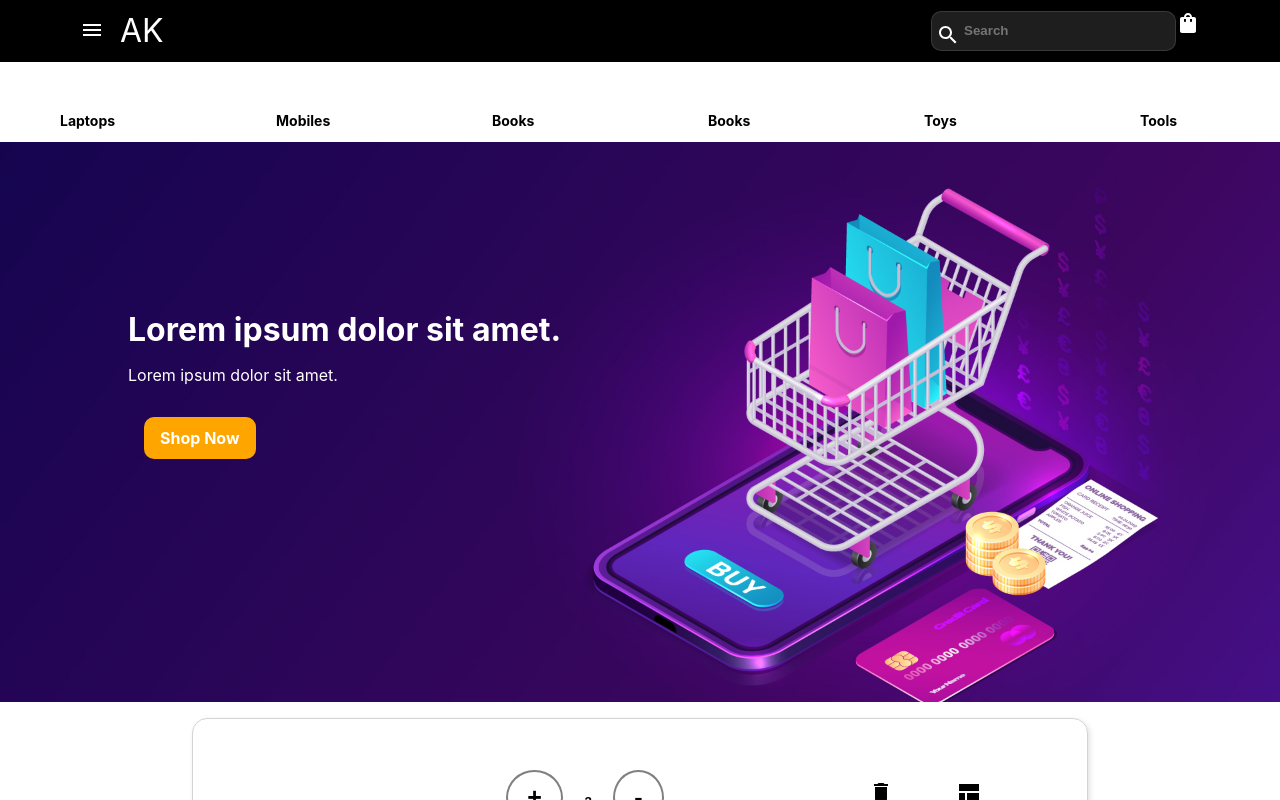
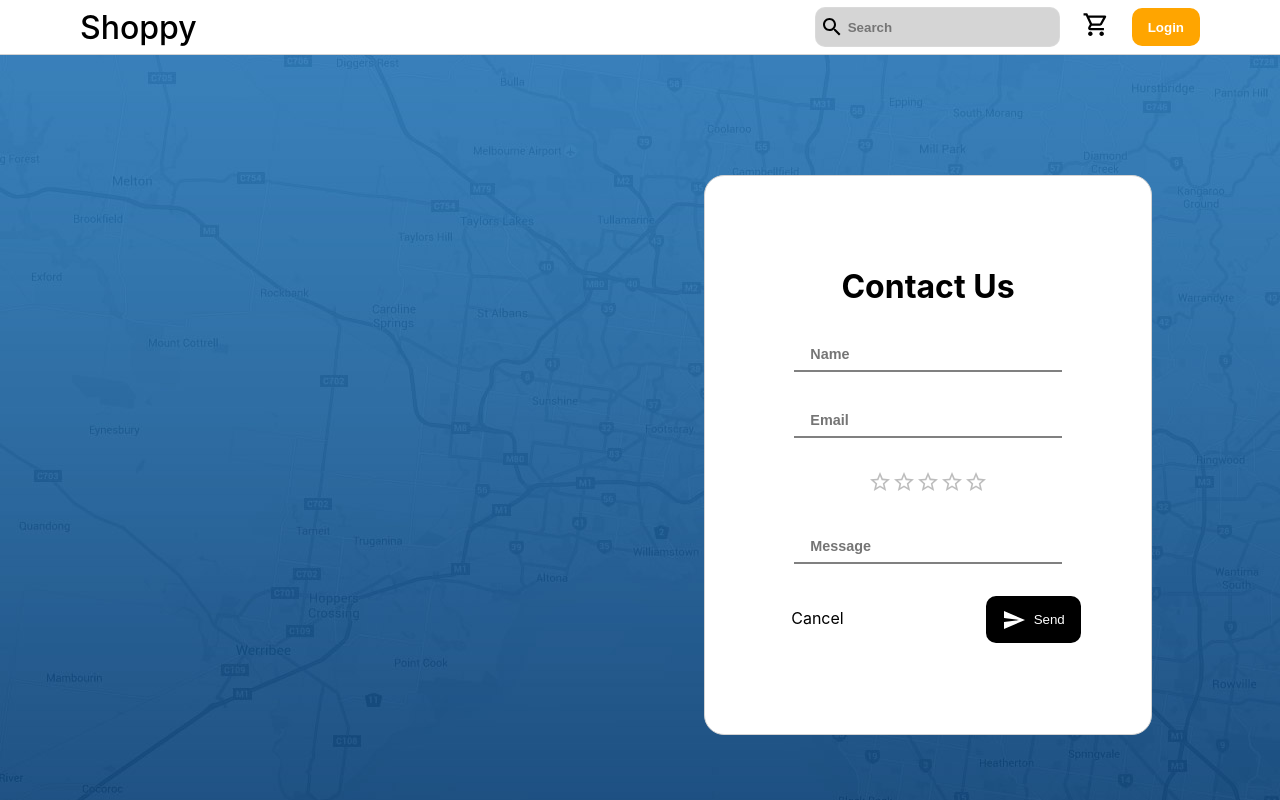
Before and after one commit to codx-paradise/E-Commerce, a React (Create React App) app: page / in a window 1280 px wide. Shown: the top 800 px of the page. Built offline with nearby package versions, Linux system fonts and the light colour scheme.

Commit message:
Optimise

```diff
--- a/src/App.js
+++ b/src/App.js
@@ -3,14 +3,14 @@ import Footer from './components/Footer';
 import Home from './Pages/Home';
 import './Pages/style.css';
 import './components/style2.css'
-import Cart from './Pages/Cart';
+import Contact from './Pages/Contact_us'
+
 
 function App() {
   return (
     <>
     <Header/>
-    <Home/>
-    <Cart/>
+    <Contact/>
     <Footer/>
     </>
   );
--- a/src/Pages/Category.jsx
+++ /dev/null
@@ -1,48 +0,0 @@
-import React from 'react'
-
-const Category = () => {
-  return (
-    <>
-    <div className="category">
-    <div className="item">
-        <div className="image">
-            <img src="" alt="" />
-        </div>
-        <p>Laptops</p>
-    </div>
-    <div className="item">
-        <div className="image">
-            <img src="" alt="" />
-        </div>
-        <p>Mobiles</p>
-    </div>
-    <div className="item">
-        <div className="image">
-            <img src="" alt="" />
-        </div>
-        <p>Books</p>
-    </div>
-    <div className="item">
-        <div className="image">
-            <img src="" alt="" />
-        </div>
-        <p>Books</p>
-    </div>
-    <div className="item">
-        <div className="image">
-            <img src="" alt="" />
-        </div>
-        <p>Toys</p>
-    </div>
-    <div className="item">
-        <div className="image">
-            <img src="" alt="" />
-        </div>
-        <p>Tools</p>
-    </div>
-    </div>
-    </>
-  )
-}
-
-export default Category
--- a/src/Pages/Contact_us.jsx
+++ b/src/Pages/Contact_us.jsx
@@ -1,5 +1,6 @@
 import React from 'react';
 import  SendIcon from '@mui/icons-material/Send';
+import { Rating } from '@mui/material';
 
 const Contact = () => {
   return (
@@ -9,9 +10,12 @@ const Contact = () => {
           <h2>Contact Us</h2>
             <input type="text" placeholder='Name' autoComplete='true' />
             <input type="email" name="Email" placeholder='Email' id="" autoComplete='true' />
-            <input type="tel" name="Tel" id="" placeholder='Phone' autoComplete='true' />
+            <p>{<Rating/>}</p>
             <input type="text" placeholder='Message' autoComplete='true'/>
-            <button type="submit">{<SendIcon/>} Send </button>
+            <div className="btn-g">
+              <a href="#" className="btn">Cancel</a>
+            <button type="submit" className='btn'>{<SendIcon/>} Send </button>
+            </div>
         </form>
     </div>
     </>
--- a/src/Pages/Home.jsx
+++ b/src/Pages/Home.jsx
@@ -1,21 +1,29 @@
-import React from 'react'
-import bg from '../images/bg.jpg'
-import Category from './Category'
+import React from 'react';
+import bg from '../images/bg.jpg';
+import Card from '../components/Card'
 
 const Home = () => {
   return (
     <>
-    <Category/>
     <div id="home">
         <div className="image">
             <img src={bg} alt="" />
         </div>
         <div className="content">
-            <h1>Lorem ipsum dolor sit amet.</h1>
-            <p>Lorem ipsum dolor sit amet.</p>
-            <a href="#">Shop Now</a>
+            <h1>500+</h1>
+            <p>New Collections Available !</p>
+            <p className='c-2'>10% Discount for New users</p>
         </div>
-    </div>
+      </div>
+      <div className="popular-products">
+        <h3 className='heading'>Popular Brands</h3>
+        <div className="container">
+        <Card/>
+        <Card/>
+        <Card/>
+        <a href="#"> view all</a>
+        </div>
+      </div>
     </>
   )
 }
--- a/src/Pages/style.css
+++ b/src/Pages/style.css
@@ -5,12 +5,16 @@
 }
 /* Header page*/
 #header{
-    background: black;
-    color: white;
     display: flex;
     align-items: center;
     justify-content: space-between;
-    padding: 0.7rem 5rem;
+    padding: 0.6rem 5rem;
+    height: 55px !important;
+    border-bottom: 1px solid lightgray;
+    position: sticky;
+    top: 0;
+    z-index: 500;
+    background-color: white;
 }
 #header .search{
     position: relative;
@@ -18,10 +22,9 @@
 #header .search input{
     padding: 0.7rem 2rem;
     border: 1px solid rgba(255, 255, 255, 0.12);
-    background-color: rgb(18, 18, 18);
+    background-color: lightgray;
     background-image: linear-gradient(rgba(255, 255, 255, 0.05), rgba(255, 255, 255, 0.05));
     outline: none;
-    color: white;
     border-radius: 10px;
     font-weight: bold;
 }
@@ -31,46 +34,23 @@
     top: 20%;
 }
 #header .logo{
+    font-size: 2rem;
+    font-weight: 500;
+}
+#header .profile-bar{
     display: flex;
+    flex-flow: row nowrap;
+    justify-content: center;
     align-items: center;
     gap: 1rem;
-    font-size: 2rem !important;
 }
-#header .menu{
-    cursor: pointer;
+#header .shopbag svg{
+    width: 2.5rem;
+    height: 1.7rem;
 }
-
-
-/* Menu page*/
-.menu-bar{
-    border: 1.5px solid lightgray;
-    border-radius: 10px;
-    width: 20%;
-    text-align: center;
-    margin: 1rem 0 0 1rem;
-    padding: 2rem;
-    display: none;
-    position: absolute;
-    background-color: white;
-    z-index: 500;
-}
-.active{
-    display: block;
-}
-.menu-bar div{
-    padding: 1rem;
-    display: flex;
-    flex-flow: column nowrap;
-    gap: 1rem;
-    height: 100%;
-}
-.menu-bar div a{
-    text-decoration: none;
-    color: black;
+#header .btn{
+    background-color: orange;
     font-weight: bold;
-}
-.menu-bar div a:hover{
-    color: orange;
 }
 
 /* Home page*/
@@ -78,60 +58,51 @@
     position: relative;
 }
 #home .image{
-    height: 35rem;
+    height: 20rem;
     width: 100%;
 }
 #home .image img{
     width: 100%;
     height: 100%;
-    object-fit: cover;
+    object-fit:cover;
     overflow: hidden;
 }
 #home .content{
     position: absolute;
-    top: 30%;
-    left: 10%;
+    top: 15%;
+    left: 7%;
     text-align: justify;
     color: #fff;
+    font-style: italic;
+}
+#home .c-2{
+    font-size: 20px;
+    font-weight: 500;
+    margin: 1rem;
+    font-style: italic;
+}
+#home h1{
+    font-size: 6rem;
+}
+
+/*popular recommend */
+.popular-products .heading{
+    text-align: center;
+    font-size: 2rem;
+    margin: 1rem;
+    font-weight: 500;
+    border-bottom: 1px solid lightgray;
+    padding-bottom: 0.5rem;
+}
+.popular-products .container{
     display: flex;
-    flex-flow: column nowrap;
+    flex-wrap: wrap;
+    justify-content: center;
+    align-items: center;
     gap: 1rem;
 }
-#home .content a{
-    padding: 0.7rem 1rem;
-    width: fit-content;
-    text-decoration: none;
-    color: white;
-    background-color: orange;
-    border-radius: 10px;
-    margin: 1rem;
-    font-weight: bold;
-}
-
-/* Category page*/
-.category{
-    display: flex;
-    gap: 1rem;
-    justify-content: space-around;
-    align-items: center;
-    flex-flow: row nowrap;
-}
-.category .item{
-    font-size: 14px;
-    color: black;
-    width: 80px;
-    height: 80px;
-    overflow: hidden;
-    cursor: pointer;
-    font-weight: bold;
-}
-.category .image{
-    width: 50px;
-    height: 50px;
-}
-.category img{
-    width: 100%;
-    object-fit: cover;
+.popular-products a{
+    font-size: 1.4rem;
 }
 
 /* Footer page*/
@@ -168,9 +139,9 @@
     display: flex;
     justify-content: end;
     align-items: center;
-    width: 100vw;
     height: 100vh;
     background-image: url(..//images/contact.jpg);
+    overflow-x: hidden;
 }
 #contact form{
     padding: 2rem;
@@ -205,16 +176,21 @@
 }
 
 #contact button{
-    padding:0.6rem 2rem ;
-    border: none;
-    outline: none;
     background-color: black;
-    color: white;
-    border-radius: 10px;
     display: flex;
     justify-content: baseline;
     align-items: center;
     gap: 0.5rem;
-    margin-left: 50%;
     cursor: pointer;
 }
+
+#contact .btn-g{
+    display: flex;
+    justify-content: space-between;
+    width: 80%;
+}
+.btn-g a{
+    background: transparent;
+    color: black;
+    text-decoration: none;
+}
--- a/src/components/Card.jsx
+++ b/src/components/Card.jsx
@@ -1,20 +1,17 @@
-import { AddShoppingCart } from '@mui/icons-material'
+import { Rating } from '@mui/material'
 import React from 'react'
 
 const Card = () => {
   return (
     <>
     <div className="card">
-        <div className="card-header">
         <div className="image">
             <img src="" alt="" />
-        </div>
-        <button className='wishlist' type="button">*</button>
         </div>
         <div className="content">
             <h3>Lorem, ipsum dolor.</h3>
             <div className="price">$500</div>
-            <button type="button" className='btn'>{<AddShoppingCart/>} Add Cart</button>
+            <div className="rating">5{<Rating readOnly="true" value={5}/>}</div>
         </div>
     </div>
     </>
--- a/src/components/Footer.jsx
+++ b/src/components/Footer.jsx
@@ -12,7 +12,7 @@ const Footer = () => {
             <li><a href="#"> Home</a></li>
             <li><a href="#">About</a></li>
             <li><a href="#">Category</a></li>
-            <li><a href="#">Products</a></li>
+            <li><a href="#">Account</a></li>
         </ul>
         <ul>
             <h3>Help</h3>
--- a/src/components/Header.jsx
+++ b/src/components/Header.jsx
@@ -1,39 +1,21 @@
 import React from 'react';
-import MenuIcon from '@mui/icons-material/Menu';
 import SearchIcon from '@mui/icons-material/Search';
-import {ShoppingBag} from '@mui/icons-material';
+import {ShoppingBag, ShoppingBagOutlined, ShoppingBasketOutlined, ShoppingCart, ShoppingCartOutlined} from '@mui/icons-material';
 
 
 function Header (){
-    const menuBar=()=>{
-        const m2 = document.querySelector(".menu-bar");
-        m2.classList.toggle("active")
-    }
+
   return (
     <>
     <div id="header">
-        <div className="logo">
-            <div className="menu" onClick={menuBar}>{<MenuIcon/>}</div>
-            AK
-        </div>
-        <div>
-        <span className="search">
+        <div className="logo">Shoppy</div>
+        <div className='profile-bar'>
+            <span className="search">
             <span>{<SearchIcon/>}</span>
             <input type="search" placeholder='Search' name="" id="" />
-        </span>
-            <span>{<ShoppingBag/>}</span>
-            </div>
-    </div>
-    <div className="menu-bar">
-        <h4>Settings</h4>
-
-        <div>
-            <a href="#">Profile</a>
-            <a href="#">Cart</a>
-            <a href="#">Order</a>
-            <a href="#">Whislist</a>
-            <a href="#">Help</a>
-            <a href="#">Settings</a>
+            </span>
+            <span className='shopbag'>{<ShoppingCartOutlined/>}</span>
+            <button className="btn">Login</button>
         </div>
     </div>
     </>
--- a/src/components/style2.css
+++ b/src/components/style2.css
@@ -1,46 +1,27 @@
 .card{
     display: flex;
     flex-flow: column nowrap;
-    padding: 0.9rem;
-    position: relative;
     width: 17rem;
     height: 20rem;
-    border: 1px solid black;
     margin: 1rem;
     border-radius: 15px;
     cursor: pointer;
+    box-shadow: 3px 3px 7px rgba(71, 71, 71, 0.274);
 }
-.card .card-header{
-    width: 100%;
-    height: 15rem;
+.card .image{
+    height: 60%;
+    background-color: rgba(128, 128, 128, 0.329);
+    border-radius: 15px 15px 0 0;
 }
-.card .wishlist{
-    outline:none;
-    border: none;
-    background: #fff;
-    border-radius: 50%;
-    width: 25px;
-    height: 25px;
-    position: absolute;
-    top: 5%;
-    right: 5%;
-    border: 1px solid blue;
-    text-align: center;
+.card .content{
+    padding: 0.9rem;
 }
-.btn{
-    border: none;
-    outline: none;
-    background: rgba(255, 166, 0, 0.623);
-    color: white;
-    padding: 0.7rem 1.5rem;
-    width: 100%;
-    border-radius: 10px;
-    cursor: pointer;
-    margin-bottom: 0.5rem;
-}
-.btn:hover{
-    background: orange;
-    color: #fff;
+.card .rating{
+    display: flex;
+    align-items: center;
+    gap: 0.5rem;
+    font-size: 500;
+    font-size: 18px;
 }
 .card .price{
     color: gray;
@@ -50,6 +31,17 @@
 .card h3{
     font-weight:500;
 }
+
+.btn{
+    padding: 0.7rem 1rem;
+    background-color: orange;
+    border: none;
+    outline: none;
+    border-radius: 10px;
+    color: white;
+    cursor: pointer;
+}
+
 
 
 .cart-item{
```
